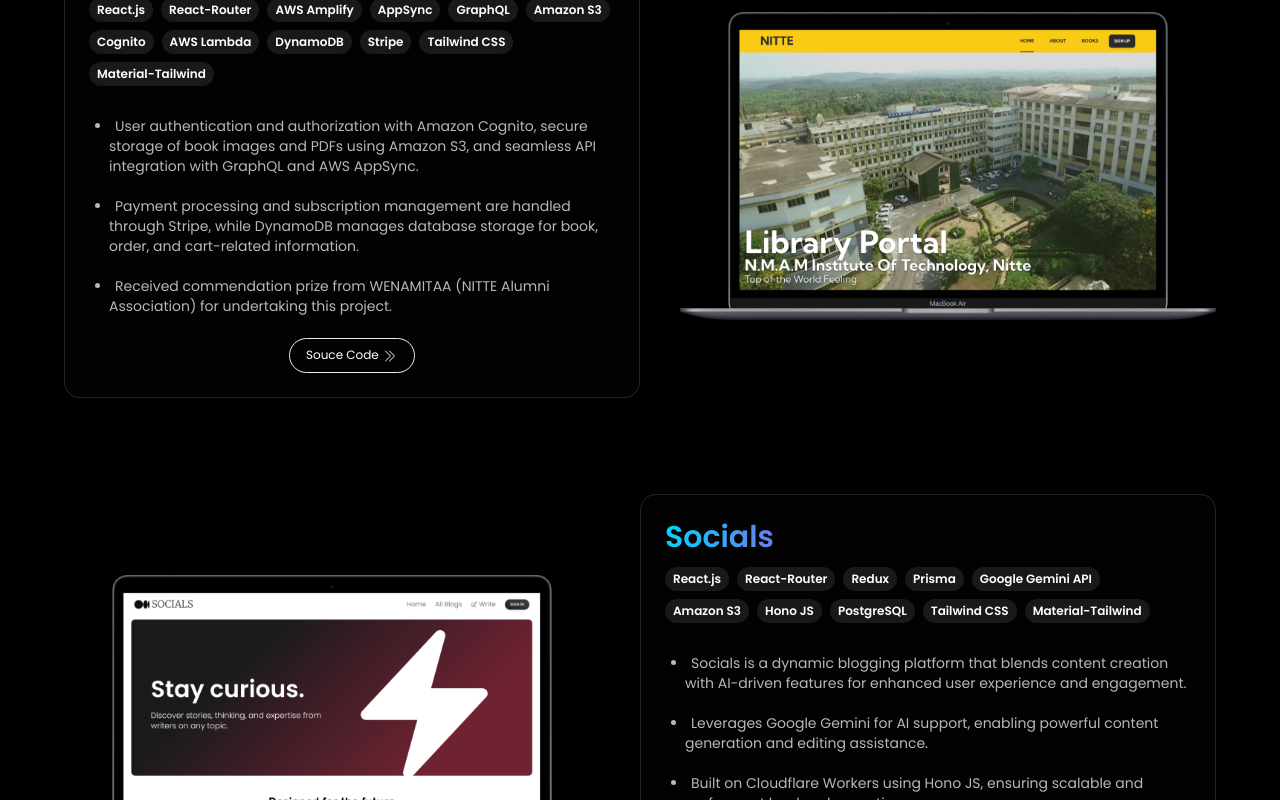
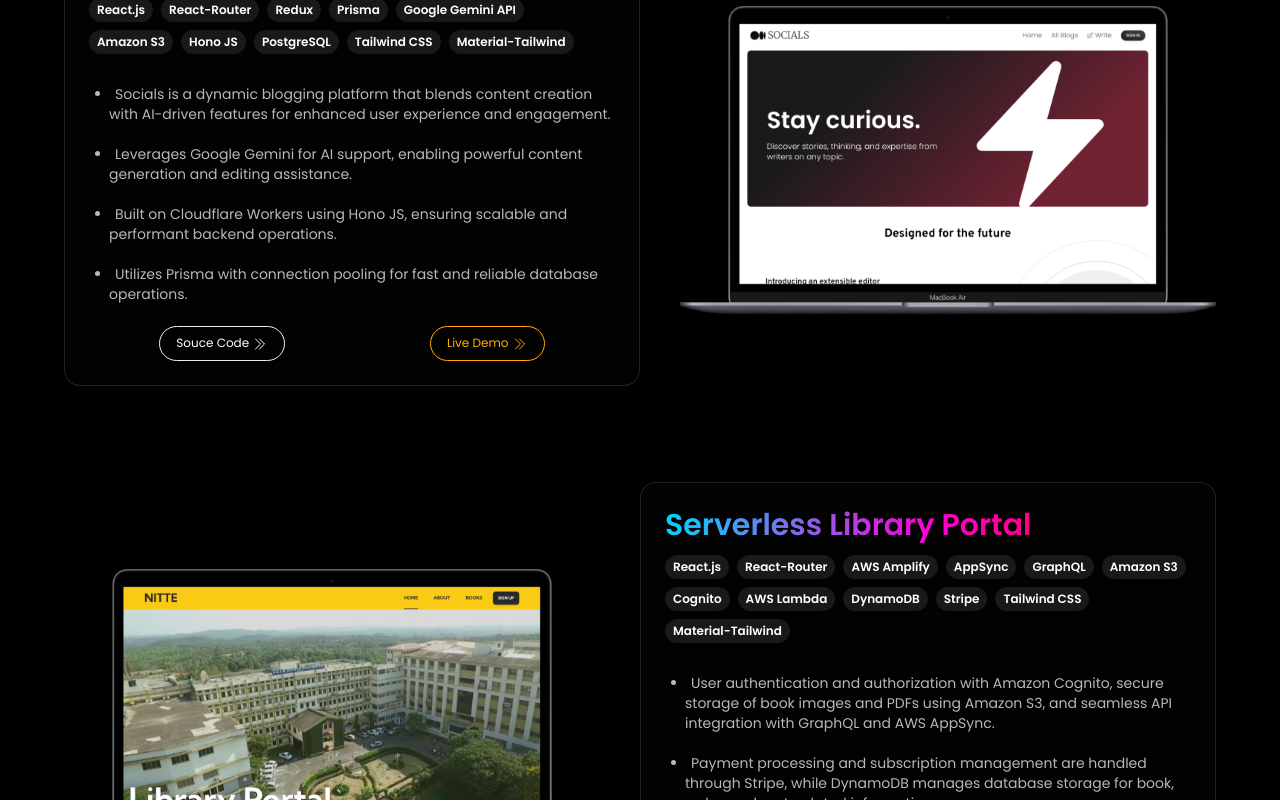
Before and after one commit to harshithrao07/portfolio-nextjs, a Next.js app: page /projects in a window 1280 px wide. Shown: the part 1120-1920 px from the top of the page. Built offline with nearby package versions, Linux system fonts and the light colour scheme.

Commit message:
fixed links

```diff
--- a/app/projects/page.jsx
+++ b/app/projects/page.jsx
@@ -28,18 +28,6 @@ const Projects = () => {
             images: "/assets/projects/kenfront.png"
         },
         {
-            name: "Serverless Library Portal",
-            about: [
-                "User authentication and authorization with Amazon Cognito, secure storage of book images and PDFs using Amazon S3, and seamless API integration with GraphQL and AWS AppSync.",
-                "Payment processing and subscription management are handled through Stripe, while DynamoDB manages database storage for book, order, and cart-related information.",
-                "Received commendation prize from WENAMITAA (NITTE Alumni Association) for undertaking this project."
-            ],
-            tech: ["React.js", "React-Router", "AWS Amplify", "AppSync", "GraphQL", "Amazon S3", "Cognito", "AWS Lambda", "DynamoDB", "Stripe", "Tailwind CSS", "Material-Tailwind"],
-            // liveSite: "https://dc4802yfw21du.cloudfront.net/",
-            sourceCode: "https://github.com/harshithrao07/serverless-libary",
-            images: "/assets/projects/serverless-libray-portal.png"
-        },
-        {
             name: "Socials",
             about: [
                 "Socials is a dynamic blogging platform that blends content creation with AI-driven features for enhanced user experience and engagement.",
@@ -48,9 +36,21 @@ const Projects = () => {
                 "Utilizes Prisma with connection pooling for fast and reliable database operations."
             ],
             tech: ["React.js", "React-Router", "Redux", "Prisma", "Google Gemini API", "Amazon S3", "Hono JS", "PostgreSQL", "Tailwind CSS", "Material-Tailwind"],
-            // liveSite: "https://socials-lilac.vercel.app/",
+            liveSite: "https://socials-lilac.vercel.app/",
             sourceCode: "https://github.com/harshithrao07/socials",
             images: "/assets/projects/socials.png"
+        },
+        {
+            name: "Serverless Library Portal",
+            about: [
+                "User authentication and authorization with Amazon Cognito, secure storage of book images and PDFs using Amazon S3, and seamless API integration with GraphQL and AWS AppSync.",
+                "Payment processing and subscription management are handled through Stripe, while DynamoDB manages database storage for book, order, and cart-related information.",
+                "Received commendation prize from WENAMITAA (NITTE Alumni Association) for undertaking this project."
+            ],
+            tech: ["React.js", "React-Router", "AWS Amplify", "AppSync", "GraphQL", "Amazon S3", "Cognito", "AWS Lambda", "DynamoDB", "Stripe", "Tailwind CSS", "Material-Tailwind"],
+            liveSite: "https://dev.d3h7yvv3paeq66.amplifyapp.com/",
+            sourceCode: "https://github.com/harshithrao07/serverless-libary",
+            images: "/assets/projects/serverless-libray-portal.png"
         },
         {
             name: "Vanlife",
@@ -59,7 +59,7 @@ const Projects = () => {
                 "Integrated Firebase Authentication and Firestore Database for efficient and streamlined data storage."
             ],
             tech: ["React.js", "React-Router", "Vite.js", "Firebase Auth", "Firestore DB", "Netlify"],
-            // liveSite: "https://the-vanlife.netlify.app/",
+            liveSite: "https://the-vanlife.netlify.app/",
             sourceCode: "https://github.com/harshithrao07/-vanlife",
             images: "/assets/projects/vanlife.png"
         },
@@ -71,7 +71,7 @@ const Projects = () => {
                 "The outcome is a captivating front page inviting users to explore the marvels of outer space through a modern and feature-rich web experience."
             ],
             tech: ["Vue.js", "Nuxt.js", "Firebase", "Vuetify", "Vercel"],
-            // liveSite: "https://tourism-space.vercel.app/",
+            liveSite: "https://tourism-space.vercel.app/",
             sourceCode: "https://github.com/harshithrao07/space-tourism",
             images: "/assets/projects/space-tourism.png"
         },
@@ -87,18 +87,18 @@ const Projects = () => {
             images: "/assets/projects/catadogs.png"
 
         },
-        {
-            name: "Blogr",
-            about: [
-                "Blogr is a user-friendly blogging platform that prioritizes content creation.",
-                "It also includes features for managing multiple blogs and day-to-day activities with a To-Do List."
-            ],
-            tech: ["Node.js", "Express.js", "EJS", "MongoDB", "Bootstrap", "Cyclic"],
-            // liveSite: "https://excited-jade-handkerchief.cyclic.app/",
-            sourceCode: "https://github.com/harshithrao07/Blogr",
-            images: "/assets/projects/blogr.png"
+        // {
+        //     name: "Blogr",
+        //     about: [
+        //         "Blogr is a user-friendly blogging platform that prioritizes content creation.",
+        //         "It also includes features for managing multiple blogs and day-to-day activities with a To-Do List."
+        //     ],
+        //     tech: ["Node.js", "Express.js", "EJS", "MongoDB", "Bootstrap", "Cyclic"],
+        //     liveSite: "https://excited-jade-handkerchief.cyclic.app/",
+        //     sourceCode: "https://github.com/harshithrao07/Blogr",
+        //     images: "/assets/projects/blogr.png"
 
-        }
+        // }
     ]
 
     const renderProjects = () => {
```
